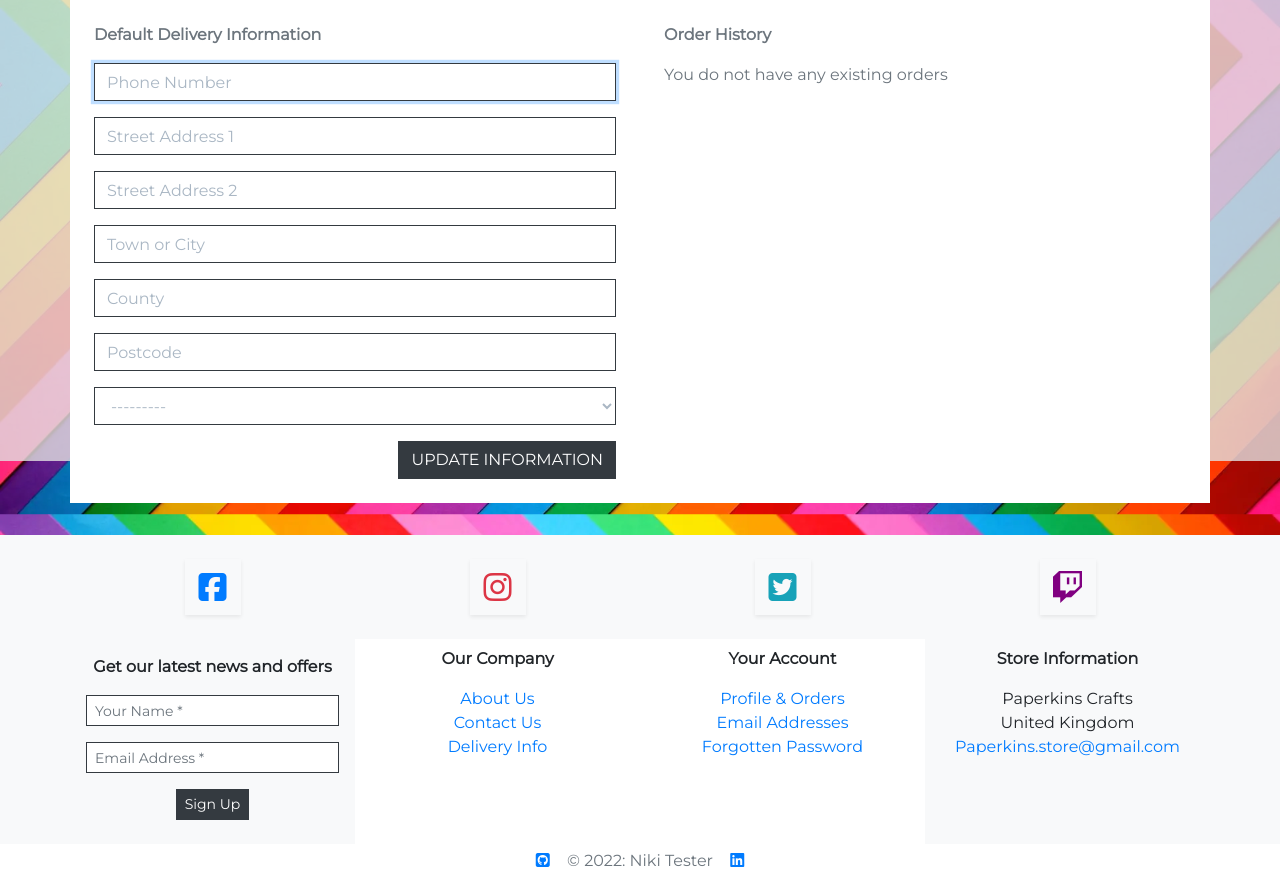
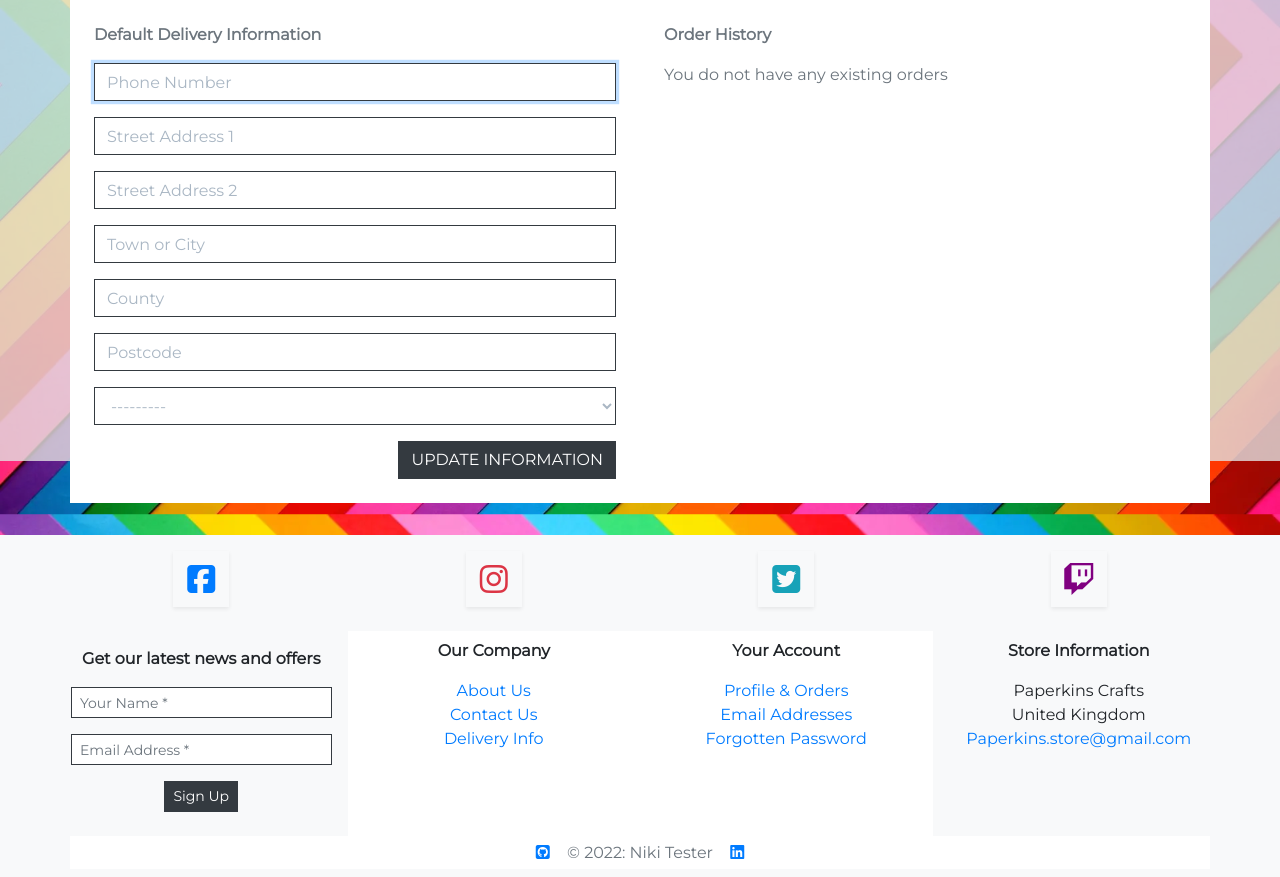
Before and after one commit to Niki-Tester/paperkins, a Django app: page /profile/ in a window 1280 px wide. Shown: the part 339-1216 px from the top of the page. Run offline with Django 3.2, Linux system fonts and the light colour scheme; the visitor is signed in with stand-in values (Sample User, id 1); data comes from the database, SQL or seed files in the repository; data that the repository does not hold is empty; some libraries are stand-ins or nearby versions.

Commit message:
fix: footer position

```diff
--- a/cart/templates/cart/cart.html
+++ b/cart/templates/cart/cart.html
@@ -11,7 +11,6 @@
 
 {% block content %}
     <div class="overlay"></div>
-    <div class="container-fluid">
     <div class="container">
         <div class="row">
             <div class="col-10 offset-1">
@@ -83,7 +82,6 @@
             <i class="fas fa-arrow-up"></i>
         </button>
     </div>
-    </div>
 {% endblock content %}
 
 {% block postload_js %}
--- a/checkout/templates/checkout/checkout.html
+++ b/checkout/templates/checkout/checkout.html
@@ -16,7 +16,6 @@
 
 {% block content %}
     <div class="overlay"></div>
-    <div class="container-fluid">
     <div class="container">
         <div class="row">
             <div class="col">
@@ -117,7 +116,6 @@
             </div>
         </div>
     </div>
-    </div>
     <div id="loading-overlay" class="text-center">
         <img src="{{ MEDIA_URL }}loading-animation.gif" alt="Loading animation">
         <p class="font-weight-bold">Please Wait While We Process Your Payment</p>
--- a/checkout/templates/checkout/checkout_success.html
+++ b/checkout/templates/checkout/checkout_success.html
@@ -11,7 +11,6 @@
 
 {% block content %}
     <div class="overlay"></div>
-    <div class="container-fluid">
     <div class="container">
         <div class="row">
             <div class="col-lg-8 offset-lg-2 col-xl-6 offset-xl-3">
@@ -207,5 +206,4 @@
             </div>
         </div>
     </div>
-    </div>
 {% endblock %}
--- a/contact/templates/contact/customer_queries.html
+++ b/contact/templates/contact/customer_queries.html
@@ -16,7 +16,6 @@
 
 {% block content %}
     <div class="overlay"></div>
-    <div class="container-fluid">
     <div class="container">
         <div class="row">
             <div class="col-12">
@@ -69,7 +68,6 @@
             </div>
         </div>
     </div>
-    </div>
     {% for q in queries %}
         <!-- Modal -->
         <div class="modal fade" id="queryModal-{{q.id}}" tabindex="-1" role="dialog" aria-labelledby="queryModalTitle" aria-hidden="true">
--- a/products/templates/products/add_product.html
+++ b/products/templates/products/add_product.html
@@ -11,7 +11,6 @@
 
 {% block content %}
     <div class="overlay"></div>
-    <div class="container-fluid">
     <div class="container">
         <div class="row">
             <div class="col-12 col-md-8 offset-md-2 text-center">
@@ -43,7 +42,6 @@
             </div>
         </div>
     </div>
-    </div>
 {% endblock %}
 
 {% block postload_js %}
--- a/products/templates/products/product_details.html
+++ b/products/templates/products/product_details.html
@@ -11,7 +11,6 @@
 
 {% block content %}
     <div class="overlay"></div>
-    <div class="container-fluid">
     <div class="container">
         <div class="row">
             <div class="col-12 col-md-10 offset-md-1">
@@ -128,7 +127,6 @@
             </div>
         </div>
     </div>
-    </div>
     {# Confirm Delete Modal #}
     <div class="modal fade" id="delete-confirmation" tabindex="-1" role="dialog" aria-labelledby="deleteConfirmationTitle" aria-hidden="true">
         <div class="modal-dialog" role="document">
--- a/products/templates/products/products.html
+++ b/products/templates/products/products.html
@@ -10,7 +10,6 @@
 
 {% block content %}
 <div class="overlay"></div>
-    <div class="container-fluid">
     <div class="container">
         <div class="row">
             <div class="col text-center">
@@ -112,7 +111,6 @@
             </div>
         </div>
     </div>
-    </div>
     <button type="button" class="btn btn-floating text-white btn-lg btt-link" id="btn-back-to-top">
         <i class="fas fa-arrow-up"></i>
     </button>
--- a/products/templates/products/update_product.html
+++ b/products/templates/products/update_product.html
@@ -11,7 +11,6 @@
 
 {% block content %}
     <div class="overlay"></div>
-    <div class="container-fluid">
     <div class="container">
         <div class="row">
             <div class="col-12 col-md-8 offset-md-2 text-center">
@@ -43,7 +42,6 @@
             </div>
         </div>
     </div>
-    </div>
 {% endblock %}
 
 {% block postload_js %}
--- a/profiles/templates/profiles/previous_order.html
+++ b/profiles/templates/profiles/previous_order.html
@@ -11,7 +11,6 @@
 
 {% block content %}
     <div class="overlay"></div>
-    <div class="container-fluid">
     <div class="container">
         <div class="row">
             <div class="col-lg-8 offset-lg-2 col-xl-6 offset-xl-3">
@@ -199,5 +198,4 @@
             </div>
         </div>
     </div>
-    </div>
 {% endblock %}
--- a/profiles/templates/profiles/profile.html
+++ b/profiles/templates/profiles/profile.html
@@ -16,7 +16,6 @@
 
 {% block content %}
     <div class="overlay"></div>
-        <div class="container-fluid">
     <div class="container">
         <div class="row">
             <div class="col-12 col-md-6 offset-md-3 text-center">
@@ -85,8 +84,6 @@
                 <p class="text-muted">You do not have any existing orders</p>
                 {% endif %}
             </div>
-                <div class="col-12 col-lg-6"></div>
-            </div>
         </div>
     </div>
 {% endblock content %}
--- a/static/css/base.css
+++ b/static/css/base.css
@@ -1,7 +1,7 @@
 @import url('https://fonts.googleapis.com/css2?family=Montserrat&family=Prompt&display=swap');
 
 html {
-    height: 100vh;
+    height: 100%;
     scroll-behavior: smooth;
 }
 
@@ -24,9 +24,7 @@ body {
 }
 
 .container {
-    /* Sets minimum hight so footer at bottom of page */
-    /* Header hight 146px | Footer hight 285px | Footer Top Margin 2rem (32px) */
-    min-height: calc(100% - 463px);
+    flex: 1 0 auto;
 }
 
 .icon {
@@ -156,7 +154,13 @@ a.category-badge>span.badge:hover {
 }
 
 footer {
+    flex-shrink: 0;
     margin-top: 2rem;
+}
+
+.footer-container {
+    max-width: 1140px;
+    margin: 0 auto;
 }
 
 /* from CSS-tricks.com: http://css-tricks.com/snippets/css/css-triangle */
@@ -253,7 +257,7 @@ footer {
 /* Larger container on xl screens */
 @media (max-width: 1200px) {
     .container {
-        max-width: 1500px;
+        max-width: 1140px;
     }
 }
 
@@ -375,9 +379,4 @@ footer {
         font-size: 0.8rem;
         width: 100%;
     }
-
-    .footer-container span {
-        font-size: 0.7rem;
-    }
-
 }
--- a/templates/allauth/account/base.html
+++ b/templates/allauth/account/base.html
@@ -9,7 +9,6 @@
 {% endblock page_header %}
 {% block content %}
     <div class="overlay"></div>
-    <div class="container-fluid">
     <div class="container">
         <div class="row align-items-center mt-3">
             <div class="col-12 col-md-6 offset-md-3 col-lg-4 offset-lg-4 d-flex justify-content-center text-center">
@@ -20,5 +19,4 @@
             </div>
         </div>
     </div>
-    </div>
 {% endblock %}
--- a/templates/includes/footer.html
+++ b/templates/includes/footer.html
@@ -1,9 +1,8 @@
 {% if request.path != '/' %}
 {% load crispy_forms_tags %}
 
-    <footer>
-        <div class="container-fluid footer-container bg-light pt-2">
-            <div class="container">
+    <footer class="bg-light container-fluid">
+        <div class="footer-container">
             <div class="row mt-3">
                 <div class="col-3 p-0 text-center">
                     <a href="https://facebook.com" target="_blank" class="text-primary bg-light shadow-sm icon-lg"><i class="fa-brands fa-square-facebook"></i></a>
@@ -63,9 +62,7 @@
                     </ul>
                 </div>
             </div>
-            </div>
-        </div>
-        <div class="container-fluid bg-white">
+            <div class="bg-white">
                 <div class="row">
                     <div class="col-12 p-1 text-center text-muted">
                         <a href="https://github.com/Niki-Tester" target="_blank"
@@ -76,6 +73,8 @@
                     </div>
                 </div>
             </div>
+        </div>
+    </footer>
 
 
     {# About Us Modal #}
@@ -170,5 +169,4 @@
         </div>
         </div>
     </div>
-    </footer>
 {% endif %}
```
Also changed, not shown: home/templates/home/index.html (+3 -5 lines). Lines whose indentation alone changed are shown as unchanged.
